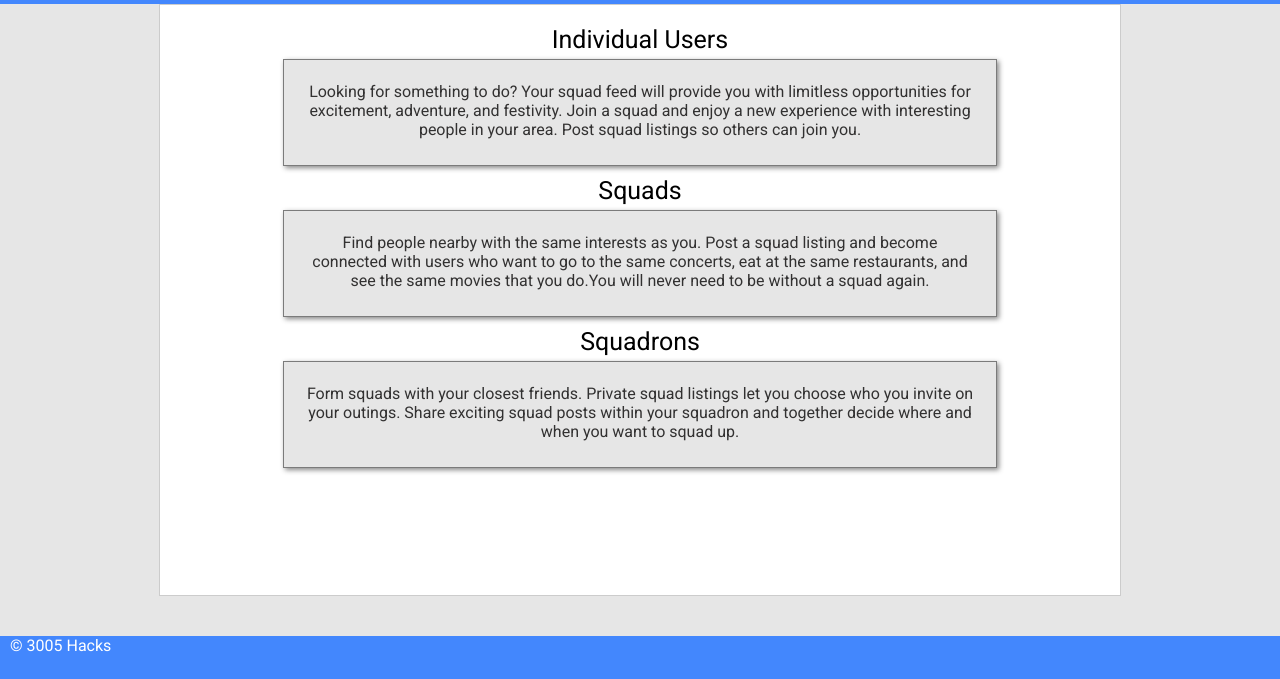
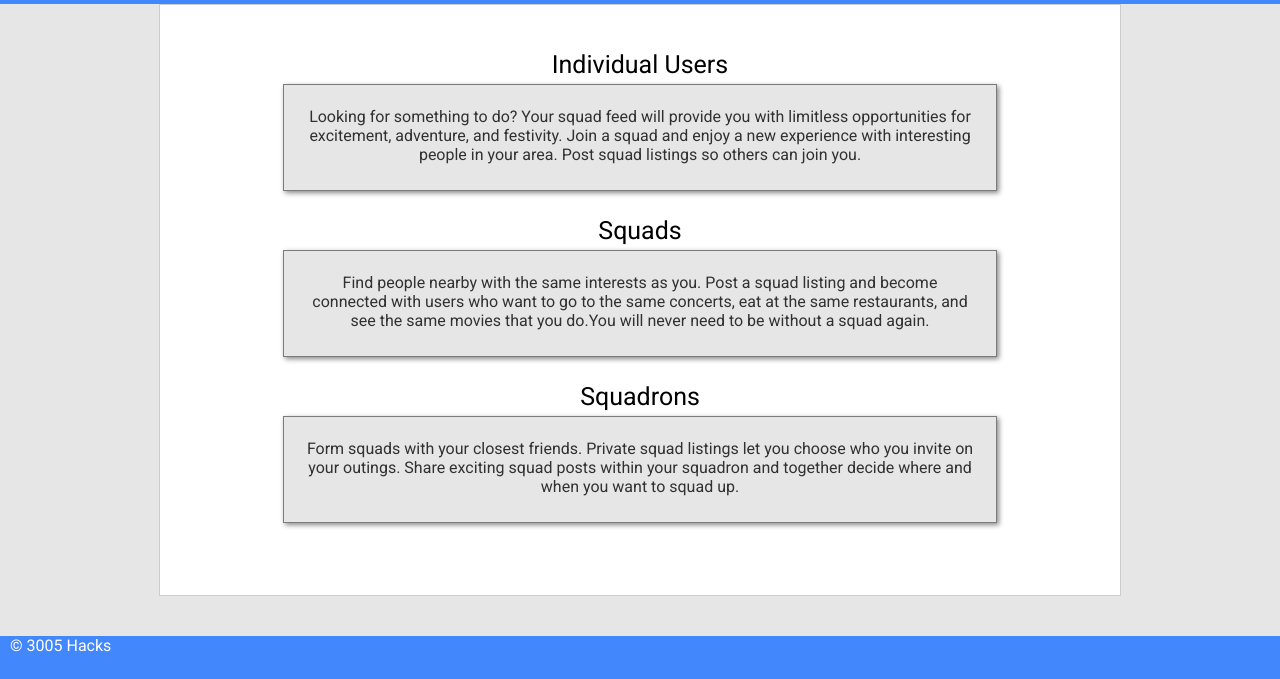
Before and after one commit to jcbartlett25/SquadFinder, a plain HTML site: page about.html in a window 1280 px wide. Shown: the part 126-805 px from the top of the page. Drawn offline with nearby package versions, Linux system fonts and the light colour scheme; a script that the page names is missing.

Commit message:
update html

```diff
--- a/about.html
+++ b/about.html
@@ -18,7 +18,6 @@
     <script type="text/javascript" src="js/client.js"></script>
 
     <title>About Us</title>
-
   </head>
 
   <body >
@@ -78,28 +77,37 @@
     <!--The visual body of the page. Holds all of the main content-->
     <div class = "content">
       <!--The description of the website -->
-    <h1 class="profile_title_text">Individual Users</h1>
-    <center><div class="about_descript">
-      <p>Looking for something to do? Your squad feed will provide you with limitless opportunities for excitement, adventure, and festivity. Join a squad and enjoy a new experience with interesting people in your area. Post squad listings so others can join you.</p>
-    </div></center>
+      <h3 class="profile_title_text">Individual Users</h3>
+      <center>
+        <div class="about_descript">
+          <p>
+            Looking for something to do? Your squad feed will provide you with limitless opportunities for excitement, adventure, and festivity. Join a squad and enjoy a new experience with interesting people in your area. Post squad listings so others can join you.
+          </p>
+        </div>
+      </center>
 
-    <h1 class="profile_title_text">Squads</h1>
-    <center><div class="about_descript">
-      <p>Find people nearby with the same interests as you. Post a squad listing and become connected with users who want to go to the same concerts, eat at the same restaurants, and see the same movies that you do.You will never need to be without a squad again.</p>
-    </div></center>
+      <h3 class="profile_title_text">Squads</h3>
+      <center>
+        <div class="about_descript">
+          <p>
+            Find people nearby with the same interests as you. Post a squad listing and become connected with users who want to go to the same concerts, eat at the same restaurants, and see the same movies that you do.You will never need to be without a squad again.
+          </p>
+        </div>
+      </center>
 
-    <h1 class="profile_title_text">Squadrons</h1>
-    <center><div class="about_descript">
-      <p>Form squads with your closest friends. Private squad listings let you choose who you invite on your outings. Share exciting squad posts within your squadron and together decide where and when you want to squad up.</p>
-    </div></center>
-
-
+      <h3 class="profile_title_text">Squadrons</h3>
+      <center>
+        <div class="about_descript">
+          <p>
+            Form squads with your closest friends. Private squad listings let you choose who you invite on your outings. Share exciting squad posts within your squadron and together decide where and when you want to squad up.
+          </p>
         </div>
-
-</body>
+      </center>
+    </div>
 
     <!--The visual footer at the bottom of the page-->
     <footer class = "site-footer">
       <a href="http://www.3005hacks.com"><p class="copyright">&#169; 3005 Hacks</p></a>
     </footer>
+  </body>
 </html>
```
Also changed, not shown: feed.html (+4 -3 lines), history.html (+1 -2 lines), index.html (+6 -6 lines), template.html (+2 -2 lines). Lines whose indentation alone changed are shown as unchanged.
